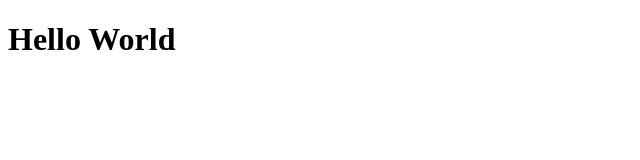
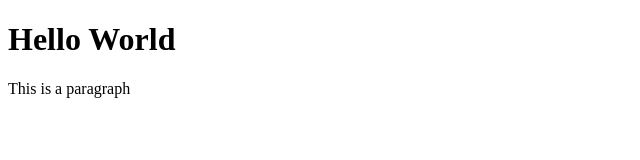
Before and after one commit to johannchung/coursera_git_test, a website: page index.html in a window 1280 px wide. Shown: the whole page, without its empty margins (0-640 px from the left). Drawn offline with Linux system fonts and the light colour scheme.

Commit message:
4.1th commit

```diff
--- a/index.html
+++ b/index.html
@@ -3,4 +3,5 @@
 </header>
 <body>
   <h1>Hello World</h1>
+  <p>This is a paragraph</p>
 </body>
```
Also changed, not shown: package.json (added, +25 -0 lines), 3 other files.
